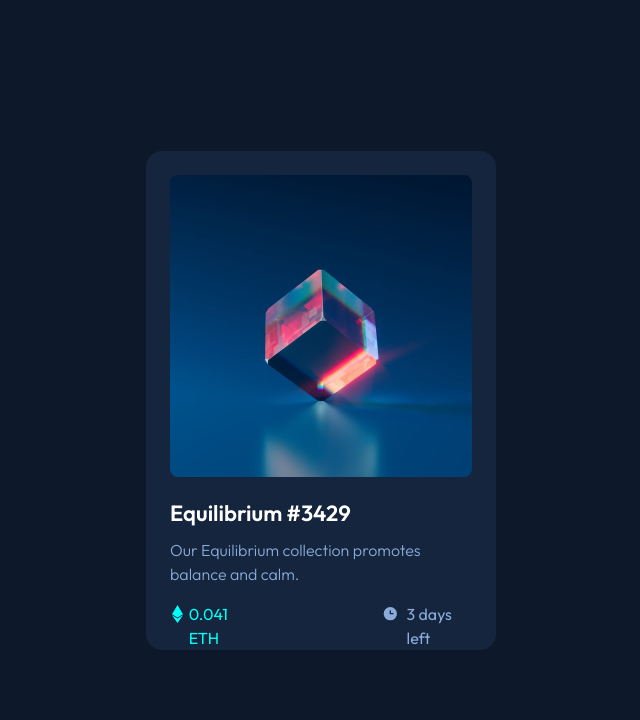
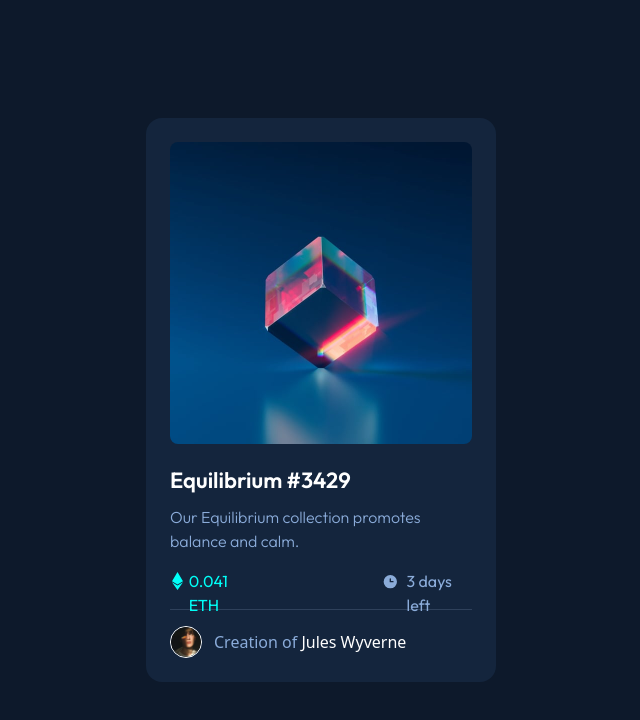
Before and after one commit to lioneltraore/frontendmentor.io-challenges, a React (Create React App) app in the folder React/nft-preview-card/: page / in a window 1280 px wide. Shown: the top 720 px of the page, without its empty margins (319-959 px from the left). Built offline with nearby package versions, Linux system fonts and the light colour scheme.

Commit message:
add footer style

```diff
--- a/React/nft-preview-card/src/components/UI/Card/Card.js
+++ b/React/nft-preview-card/src/components/UI/Card/Card.js
@@ -1,15 +1,18 @@
 import illustration from "../../../assets/images/image-equilibrium.jpg";
 import priceIcon from "../../../assets/images/icon-ethereum.svg";
 import clockIcon from "../../../assets/images/icon-clock.svg";
+import avatar from "../../../assets/images/image-avatar.png";
 import CardBody from "./CardBody";
 import CardHeader from "./CardHeader";
+import CardFooter from "./CardFooter";
 
 const Card = () => {
     return (
-        <div className="p-6 bg-dark-blue-secondary rounded-2xl max-w-[350px]">
+        <div className="p-6 bg-dark-blue-secondary rounded-2xl text-soft-blue max-w-[350px]">
             <CardHeader img={illustration} title={"equilibrium"} />
             <CardBody priceIcon={priceIcon}
             priceIconTile="ethereum" clockIcon={clockIcon} clockIconTile="clock" />
+            <CardFooter avatar={avatar} />
         </div>
     );
 }
--- a/React/nft-preview-card/src/components/UI/Card/CardBody.js
+++ b/React/nft-preview-card/src/components/UI/Card/CardBody.js
@@ -3,17 +3,17 @@ const CardBody = (props) => {
         <>
             <h1 className="text-white font-outfit-semibold mt-5 text-[22px]">Equilibrium #3429</h1>
 
-            <p className="text-soft-blue font-outfit-light mt-2">
+            <p className="mt-2 font-outfit-light">
                 Our Equilibrium collection promotes balance and calm.
             </p>
 
             <div className="flex justify-between mt-4">
                 <span className="flex text-cyan font-outfit">
-                    <img className="mr-1 object-scale-down" src={props.priceIcon} alt={props.priceIconTile}/>
+                    <img className="object-scale-down mr-1" src={props.priceIcon} alt={props.priceIconTile}/>
                     0.041 ETH
                 </span>
-                <span className="flex text-soft-blue font-outfit">
-                    <img className="mr-1 object-scale-down" src={props.clockIcon} alt={props.clockIconTitle}/>
+                <span className="flex font-outfit">
+                    <img className="object-scale-down mr-1" src={props.clockIcon} alt={props.clockIconTitle}/>
                     3 days left
                 </span>
             </div>
--- /dev/null
+++ b/React/nft-preview-card/src/components/UI/Card/CardFooter.js
@@ -0,0 +1,12 @@
+const CardFooter = (props) => {
+    return (
+        <div className="flex items-center border-t-[1px] border-dark-blue-tertiary mt-4 pt-4">
+            <img className="h-8 border-[1px] border-white rounded-full" src={props.avatar} alt="avatar" />
+            <p className="ml-3">
+                Creation of <span className="text-white">Jules Wyverne</span>
+            </p>
+        </div>
+    );
+}
+
+export default CardFooter;
```
